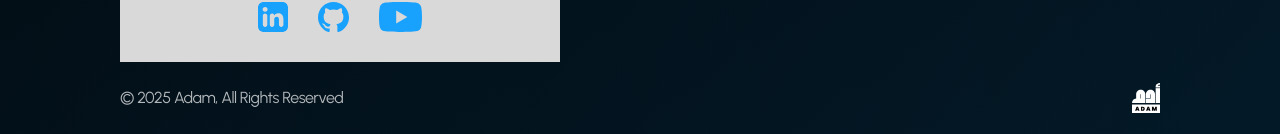
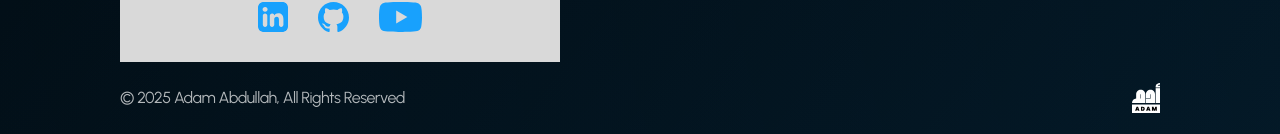
Before and after one commit to Adamo-97/portofolio, a Next.js app: page /contact-page in a window 1280 px wide. Shown: the part 763-897 px from the top of the page. Built offline with nearby package versions, Linux system fonts and the light colour scheme.

Commit message:
started working on contact page

```diff
--- a/app/contact-page/contact-page.tsx
+++ b/app/contact-page/contact-page.tsx
@@ -2,8 +2,8 @@
 import type { NextPage } from "next";
 import { useCallback } from "react";
 import Image from "next/image";
-import PhotoSocialContainer from "../../components/photo-social-container";
-import NameContainer from "../../components/name-container";
+import PhotoSocialContainer from "../../components/contact/photo-social-container";
+import NameContainer from "../../components/contact/name-container";
 import DowanloadCvButton from "../../components/home/download-cv-button";
 import Header from "../../components/header";
 
@@ -48,7 +48,7 @@ const ContactPage: NextPage = () => {
         </section>
         <div className="self-stretch flex flex-row items-center justify-between pt-0 px-0 pb-5 gap-0">
           <div className="w-[285px] relative tracking-[-0.5px] leading-[38px] flex items-center shrink-0">
-            © 2025 Adam, All Rights Reserved
+            © 2025 Adam Abdullah, All Rights Reserved
           </div>
           <Image
             className="w-7 relative max-h-full"
```
Also changed, not shown: components/contact/name-container.tsx (renamed from components/name-container.tsx), components/contact/photo-social-container.tsx (renamed from components/photo-social-container.tsx).
